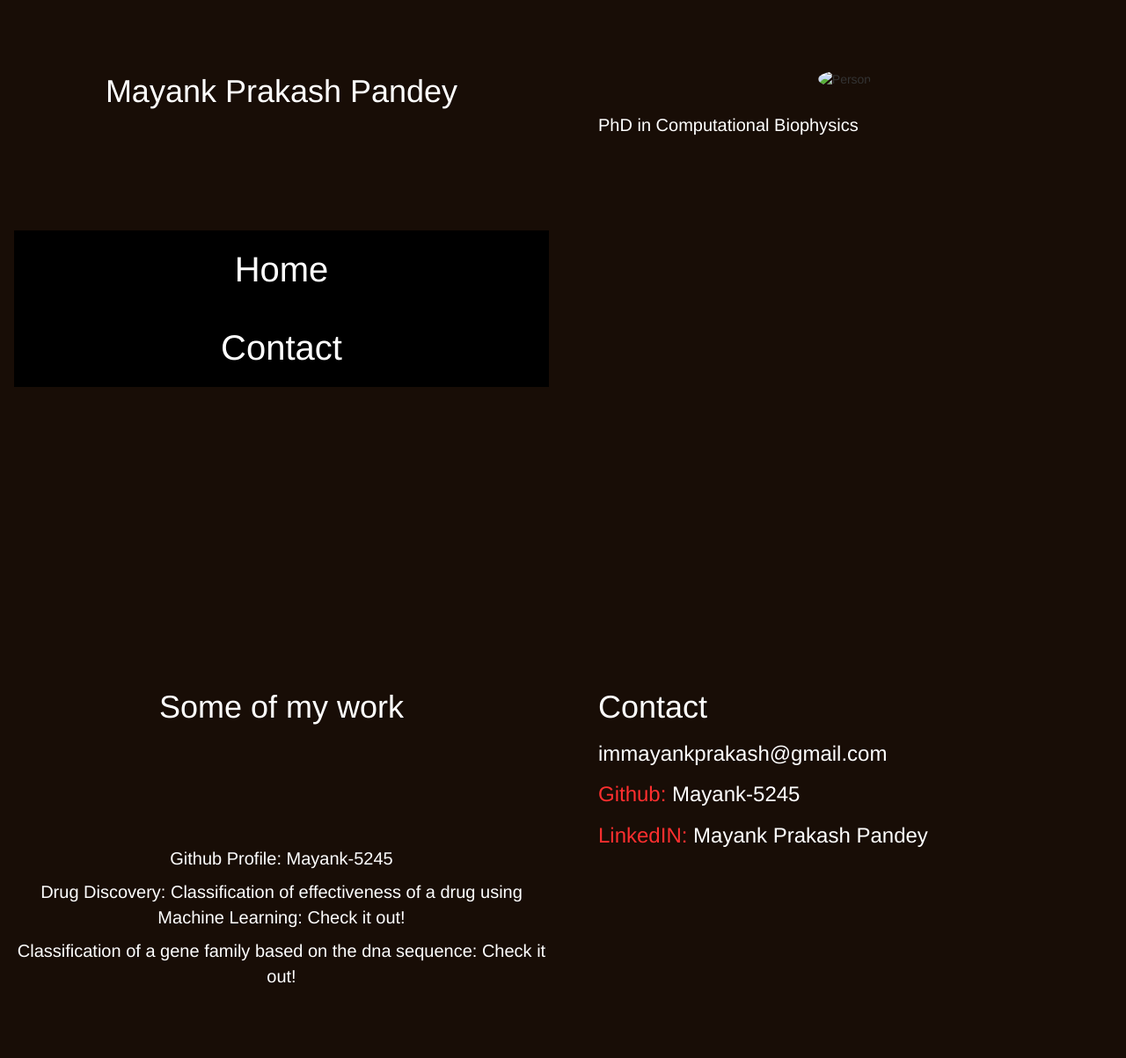
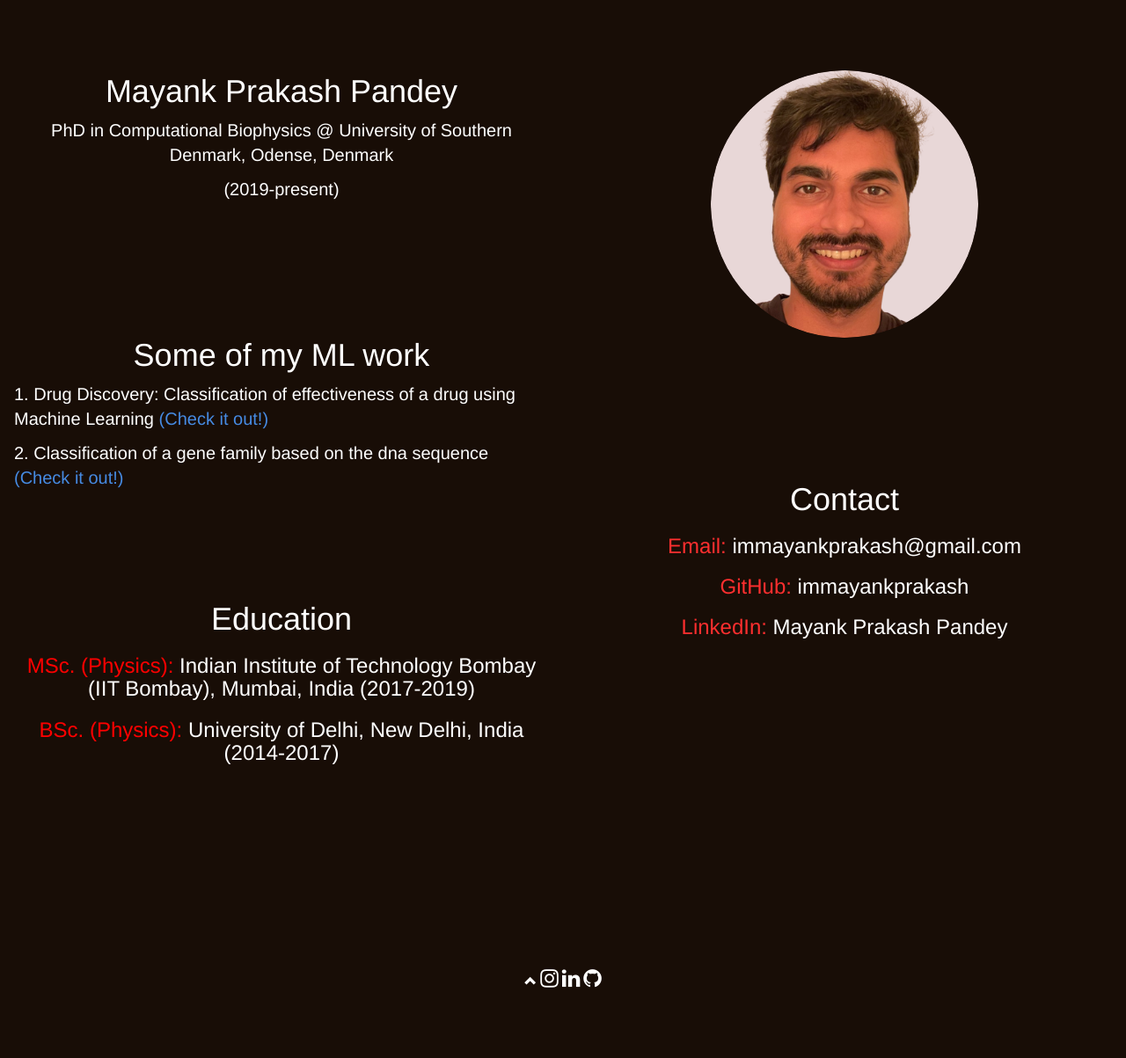
Before and after one commit to immayankprakash/My-Page, a plain HTML site: page index.html in a window 1280 px wide. Shown: the top 1203 px of the page at 88% size. After the commit the page ends 1126 px from the top, so only its background shows below. Drawn offline with nearby package versions, Linux system fonts and the light colour scheme.

Commit message:
upload project

```diff
--- a/css/style.css
+++ /dev/null
@@ -1,49 +0,0 @@
-*{
-                margin: 0px;
-                padding: 0px;
-                border: 0px;
-                background-color: black;
-
-        }
-
-        a {
-            color: white;
-        }
-
-        #changecolor {
-
-            //background-color: #F26627;
-        }
-
-        #colorme{
-            //background-color: #325D79;
-        }
-
-        #colorabout{
-            //background-color: #9BD7D1;
-        }
-
-        #finalcolor {
-	      //background-color: #F9A26C;
-        }
-
-        #boxcolor {
-
-        }
-
-        p {
-                color: white;
-                font-size: 20px;
-        }
-
-        h1 {
-                color: white;
-        }
-
-        #fontinc{
-                font-size: 40px;
-        }
-
-        #fontincr{
-                font-size: 40px;
-        }
--- a/index.html
+++ b/index.html
@@ -100,51 +100,53 @@
 
     <meta name="google-site-verification" content="yJ99sVwgiu8XSnb_pVBKpZhje2-DiCsYkTp8bBRhaG4" />
     </head>
-<body class="w3-content" style="max-width:1300px">
+<body class="w3-content" style="max-width:1400px">
 
 <!-- First Grid: Logo & About -->
 <div class="w3-row" id="myPage">
-  <div class="w3-half w3 w3-container w3-center" style="height:700px" id="colorme">
+  <div class="w3-half w3 w3-container w3-center" style="height:100px" id="colorme">
     <div class="w3-padding-64">
       <h1 style="color: white">Mayank Prakash Pandey</h1>
-    </div>
-    <div class="w3-padding-64" id="boxcolor">
-      <a href="#" class="w3-button w3-black w3-block w3-hover-white w3-padding-16" id="fontinc">Home</a>
-      <a href="#contact" class="w3-button w3-black w3-block w3-hover-white w3-padding-16" id="fontincr">Contact</a>
+      <p style="color:white">PhD in Computational Biophysics @ University of Southern Denmark, Odense, Denmark</p>
+      <p style="color:white">(2019-present)</p>
     </div>
   </div>
-  <div class="w3-half w3 w3-container" style="height:400px" id="colorabout">
+  <div class="w3-half w3 w3-container" style="height:300px" id="colorabout">
     <div class="w3-padding-64 w3-center">
-      <img src="pic_modified.jpg" class="w3-margin w3-circle" alt="Person" style="width:50%">
-      <div class="w3-left-align w3-padding-large">
-        <p>PhD in Computational Biophysics</p>
+      <img src="images/pic_modified.png" class="w3-margin w3-circle" alt="Person" style="width:50%">
+    </div>
+        <div class="w3-padding-64">
+      <div class="w3-center">
+      <h1>Contact</h1>
+        <h3 style="color: #FF2F2F">Email: <a href="mailto:immayankprakash@gmail.com">immayankprakash@gmail.com</a><h3>
+            <h3 style="color: #FF2F2F">GitHub: <a href="https://github.com/immayankprakash">immayankprakash</a></h3>
+            <h3 style="color: #FF2F2F">LinkedIn: <a href="https://www.linkedin.com/in/immayankprakash/">Mayank Prakash Pandey</a></h3>
       </div>
+    </div>
+  </div>
+  <div class="w3-half w3 w3-container" style="height:300px" id="finalcolor">
+    <div class="w3-padding-64">
+      <div class="w3-center">
+      <h1>Some of my ML work</h1>
+      </div>
+        <p>1. Drug Discovery: Classification of effectiveness of a drug using Machine Learning <a href="https://github.com/immayankprakash/ML_drug_discovery"> <span style="color: #468BE3">(Check it out!)</span></a></p>
+        <p>2. Classification of a gene family based on the dna sequence <a href="https://github.com/immayankprakash/ML_Classifying-DNA-Sequence"><span style="color: #468BE3">(Check it out!)</a></p>
     </div>
   </div>
 </div>
 
 
-<!-- Second Grid: Swing By & Contact -->
+
 <div class="w3-row" id="contact">
-  <div class="w3-half w3 w3-container w3-center" style="height:700px" id="finalcolor">
-    <div class="w3-padding-64">
-      <h1>Some of my work</h1>
-    </div>
-    <div class="w3-padding-64" style="font-size: 30px">
-        <p>Github Profile: <a href="https://www.github.com/Mayank-5245">Mayank-5245</a></p>
-        <p>Drug Discovery: Classification of effectiveness of a drug using Machine Learning: <a href="https://github.com/Mayank-5245/ML_drug_discovery">Check it out!</a></p>
-        <p>Classification of a gene family based on the dna sequence: <a href="https://github.com/Mayank-5245/ML_Classifying-DNA-Sequence">Check it out!</a></p>
-    </div>
-  </div>
   <div class="w3-half w3- w3-container" style="height:500px" id="changecolor">
-    <div class="w3-padding-64 w3-padding-large">
-      <h1>Contact</h1>
-        <h3 style="color: #FF2F2F"><a href="mailto:immayankprakash@gmail.com">immayankprakash@gmail.com</a><h3>
-            <h3 style="color: #FF2F2F">Github: <a href="https://github.com/Mayank-5245">Mayank-5245</a></h3>
-            <h3 style="color: #FF2F2F">LinkedIN: <a href="https://www.linkedin.com/in/immayankprakash/">Mayank Prakash Pandey</a></h3>
+    <div class="w3-padding-64 w3-center">
+      <h1>Education</h1>
+        <h3 style="color: white"> <span style="color: red">MSc. (Physics):</span> Indian Institute of Technology Bombay (IIT Bombay), Mumbai, India (2017-2019)<h3>
+            <h3 style="color: white"><span style="color: red">BSc. (Physics):</span> University of Delhi, New Delhi, India (2014-2017) </h3>
     </div>
   </div>
 </div>
+
 
 <!-- Footer -->
 <footer class="container-fluid text-center">
--- a/style.css
+++ /dev/null
@@ -1,138 +0,0 @@
-/**
- * Typography & Text styles
- */
-
-/* html is set to 62.5% so that all the REM measurements are based on 10px sizing. So basically 1.5rem = 15px */
-html {
-  font-size: 62.5%;
-}
-body {
-  font-size: 1.5em; /* currently ems cause chrome bug misinterpreting rems on body element */
-  line-height: 1.6;
-  font-weight: 400;
-  font-family: "Roboto", "HelveticaNeue", "Helvetica Neue", Helvetica, Arial, sans-serif;
-  color: #FFFFFF;
-}
-
-/**
- * Links
- */
-a {
-  font-weight: normal;
-  text-decoration: none;
-  color:#EF6D3D;
-}
-a:focus {
-  outline: thin dotted;
-}
-
-small {
-  font-size: 75%;
-}
-
-/**
- * Headings
- */
-h1,
-h2,
-h3,
-h4,
-h5,
-h6 {
-  line-height: 1;
-  text-rendering: optimizeLegibility; /*  voodoo to enable ligatures and kerning | https://developer.mozilla.org/en-US/docs/CSS/text-rendering */
-  margin-top: 0;
-  margin-bottom: 2rem;
-  font-weight: 300;
-}
-h1 { font-size: 3.6rem; line-height: 1.25; letter-spacing: -.1rem; }
-h2 { font-size: 3.0rem; line-height: 1.3;  letter-spacing: -.1rem; }
-h3 { font-size: 2.4rem; line-height: 1.35; letter-spacing: -.08rem; }
-h4 { font-size: 1.8rem; line-height: 1.5;  letter-spacing: -.05rem; }
-h5 { font-size: 1.5rem; line-height: 1.6;  letter-spacing: 0; }
-h6 { font-size: 1.4rem; line-height: 1.6;  letter-spacing: 0; }
-
-/**
- * Paragraphs
- */
-p {
-  margin: 0 auto 1.5em auto; /* bottom margin for paragraphs */
-}
-p + p {
-
-}
-
-/**
- * Quotes & Blockquotes
- */
-q {
-  quotes: '\00201C' '\00201D';
-}
-q:before {
-  content: open-quote;
-}
-q:after {
-  content: close-quote;
-}
-
-blockquote {
-  /*background-color: #F8F8F8;*/
-  border-left: 2px solid #AFC0D2;
-  margin: 1.6em 10%;
-  padding: .75em 1em;
-  font-size:1.8rem;
-}
-blockquote p:last-child {
-  margin-bottom: 0;
-}
-
-/**
- * Layout styles
- */
-
-/* Full size background image */
-html, #container, .inner { background-color:transparent;}
-html {
-  background:url(background.jpg) center center no-repeat fixed;
-  background-size:cover;
-}
-body {
-  max-width:800px;
-  margin:25px auto;
-}
-header, #content, footer {
-  background: rgba(0,0,0,.8);
-  padding:25px;
-  color:#FFFFFF;
-}
-
-/* Menu Links */
-ul.main-menu {
-  margin: 0;
-  padding: 0;
-  display: flex;
-  flex-wrap: wrap;
-  justify-content: left;
-  list-style: none;
-}
-ul.main-menu li a {
-  margin-right:20px;
-  font-size:2.0rem;
-  border-bottom: solid transparent 3px;
-  color:#cfd2da;
-}
-ul.main-menu li a:hover {
-  color:#FFFFFF;
-}
-ul.main-menu li a.active {
-  color:#FFFFFF;
-  border-bottom-color:#EF6D3D;
-}
-
-/* Utility classes */
-.hide {
-  display:none;
-}
-.show {
-  display:block;
-}
```
Also changed, not shown: .html (added).
